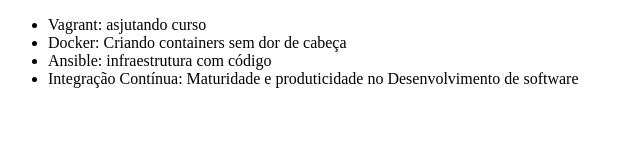
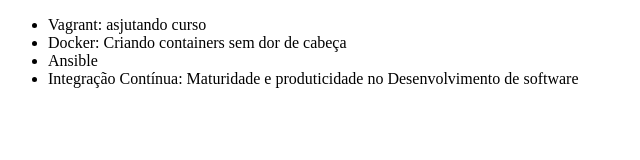
Before and after one commit to Jeanfrancisco7/alura-git, a plain HTML site: page index.html in a window 1280 px wide. Shown: the whole page, without its empty margins (0-640 px from the left). Drawn offline with Linux system fonts and the light colour scheme.

Commit message:
Revert "mudando o nome do curso de ansible"
This reverts commit aa69c4471264d72ba0416b475b70402f886e381f.

```diff
--- a/index.html
+++ b/index.html
@@ -8,7 +8,7 @@
     <ul>
         <li>Vagrant: asjutando curso</li>
         <li>Docker: Criando containers sem dor de cabeça</li>
-        <li>Ansible: infraestrutura com código</li>
+        <li>Ansible</li>
         <li>Integração Contínua: Maturidade  e produticidade no Desenvolvimento de software</li>
     </ul>
 </body>
```
